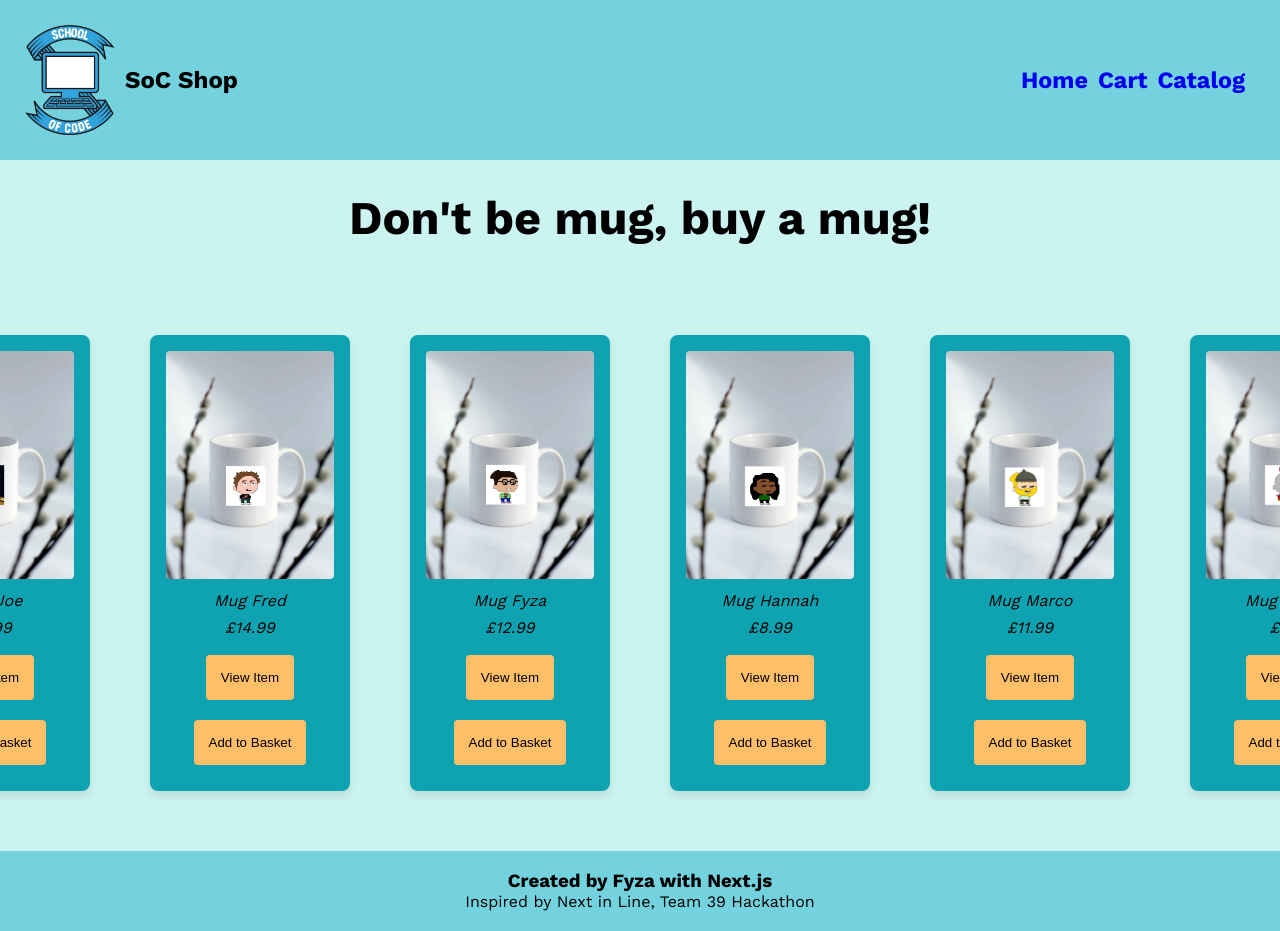
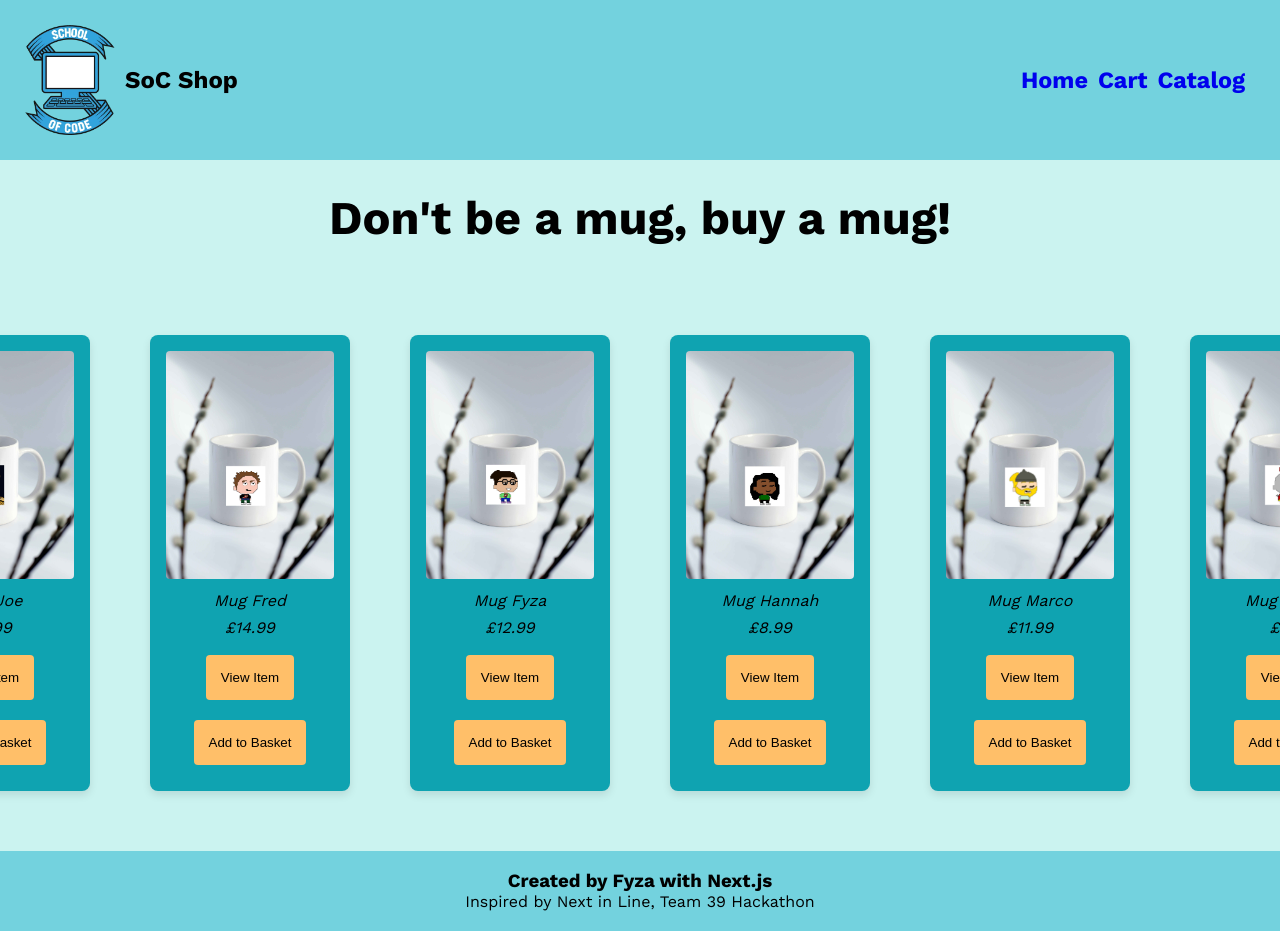
Before and after one commit to chisfy/SoC-Shop, a Next.js app in the folder my-shopping-app/: page /mug-collection in a window 1280 px wide. Shown: the top 931 px of the page. Built offline with nearby package versions, Linux system fonts and the light colour scheme; data requests are answered from the project's data file.

Commit message:
grammar fixed

```diff
--- a/my-shopping-app/app/mug-collection/page.jsx
+++ b/my-shopping-app/app/mug-collection/page.jsx
@@ -15,7 +15,7 @@ const mugList = await getMugs();
     return (
       <main className={styles.maincontainer}>
       <div className={styles.title}>
-      <h3>Don't be mug, buy a mug!</h3>
+      <h3>Don't be a mug, buy a mug!</h3>
       </div>
       <div className={styles.articlecontainer}>
         {mugList.map((mug) => (
```
